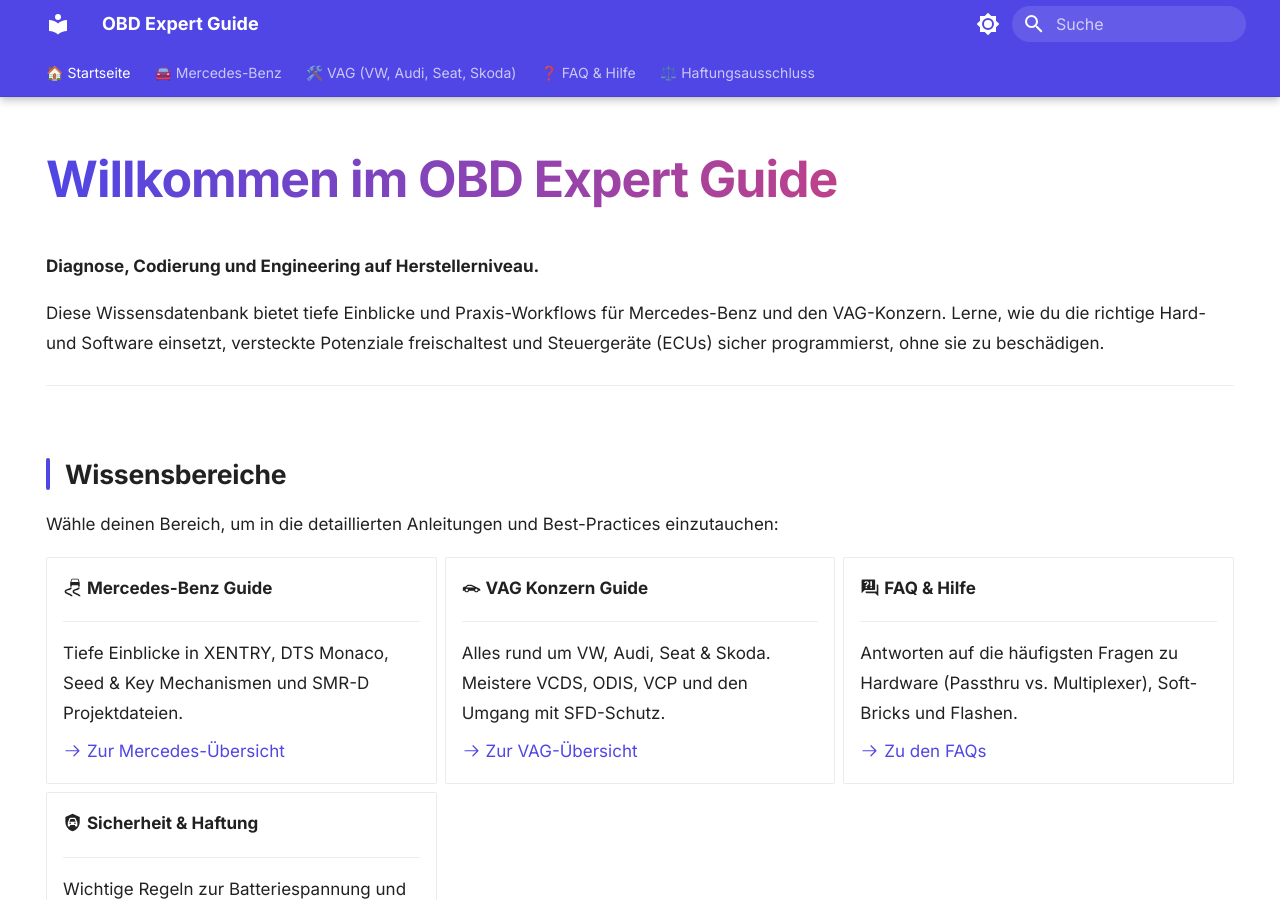
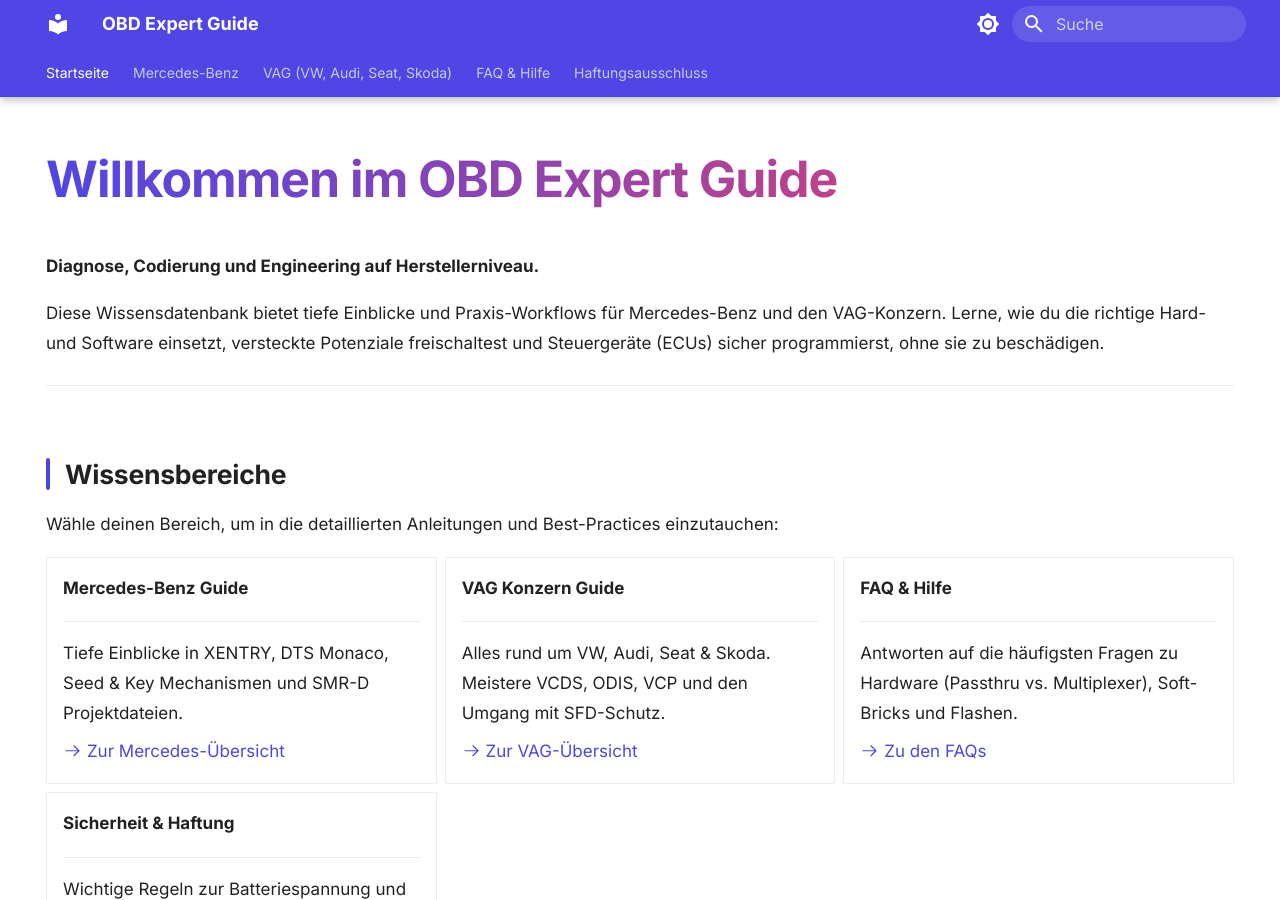
Before and after one commit to CAZE7/CAZE7.github.io, an MkDocs documentation site: the page built from docs/index.md, in a window 1280 px wide and 900 px high. Built offline with MkDocs 1.6.1 and Material for MkDocs 9.7.7, drawn with Linux system fonts in a browser that asks for light colours; part of the change alters nothing that is shown.

```diff
--- a/docs/index.md
+++ b/docs/index.md
@@ -20,7 +20,7 @@ Wähle deinen Bereich, um in die detaillierten Anleitungen und Best-Practices ei
 
 <div class="grid cards" markdown>
 
--   :material-car-traction-control: **Mercedes-Benz Guide**
+-   **Mercedes-Benz Guide**
 
     ---
 
@@ -28,7 +28,7 @@ Wähle deinen Bereich, um in die detaillierten Anleitungen und Best-Practices ei
 
     [:octicons-arrow-right-24: Zur Mercedes-Übersicht](mercedes/software/architektur.md)
 
--   :material-car-sports: **VAG Konzern Guide**
+-   **VAG Konzern Guide**
 
     ---
 
@@ -36,7 +36,7 @@ Wähle deinen Bereich, um in die detaillierten Anleitungen und Best-Practices ei
 
     [:octicons-arrow-right-24: Zur VAG-Übersicht](vag/software.md)
 
--   :material-frequently-asked-questions: **FAQ & Hilfe**
+-   **FAQ & Hilfe**
 
     ---
 
@@ -44,7 +44,7 @@ Wähle deinen Bereich, um in die detaillierten Anleitungen und Best-Practices ei
 
     [:octicons-arrow-right-24: Zu den FAQs](faq.md)
 
--   :material-shield-car: **Sicherheit & Haftung**
+-   **Sicherheit & Haftung**
 
     ---
 
--- a/mkdocs.yml
+++ b/mkdocs.yml
@@ -82,33 +82,33 @@ extra:
 
 # --- Navigation ---
 nav:
-  - 🏠 Startseite: index.md
-  - 🚘 Mercedes-Benz:
-    - 🔌 Hardware:
+  - Startseite: index.md
+  - Mercedes-Benz:
+    - Hardware:
       - Multiplexer (SD Connect & VCI): mercedes/hardware/multiplexer.md
       - Passthrough Dongles: mercedes/hardware/dongles.md
-    - 💻 Software:
+    - Software:
       - Diagnose & Architektur: mercedes/software/architektur.md
       - DTS Monaco Guide: mercedes/software/dts_monaco.md
       - SMR-D & Flash Dateien: mercedes/software/smr_d.md
-    - 🛠️ Codierung:
+    - Codierung:
       - Praxis-Workflows & Retrofits: mercedes/codierung/anleitungen.md
-  - 🛠️ VAG (VW, Audi, Seat, Skoda):
-    - 🔌 Hardware & Adapter: vag/hardware.md
-    - 💻 Software & Sicherheit: vag/software.md
-    - 🛠️ Praxis-Codierungen: vag/anleitungen.md
-    - 📊 MQB Codierungen:
+  - VAG (VW, Audi, Seat, Skoda):
+    - Hardware & Adapter: vag/hardware.md
+    - Software & Sicherheit: vag/software.md
+    - Praxis-Codierungen: vag/anleitungen.md
+    - MQB Codierungen:
       - Kombiinstrument / AID: vag/kombiinstrument.md
       - Infotainment & Head-Unit: vag/infotainment.md
       - Licht-Codierung: vag/licht.md
       - Klima & Komfort: vag/klima.md
       - Sicherheit & Zentralverriegelung: vag/sicherheit.md
       - Fahrwerk & Antrieb: vag/fahrwerk.md
-    - 🛠️ Tools:
+    - Tools:
       - FEC Generator: vag/fec.md
       - XOR Calculator: vag/xor.md
-  - ❓ FAQ & Hilfe: faq.md
-  - ⚖️ Haftungsausschluss: haftungsausschluss.md
+  - FAQ & Hilfe: faq.md
+  - Haftungsausschluss: haftungsausschluss.md
 
 # --- Markdown Erweiterungen (Coole Features!) ---
 markdown_extensions:
```
